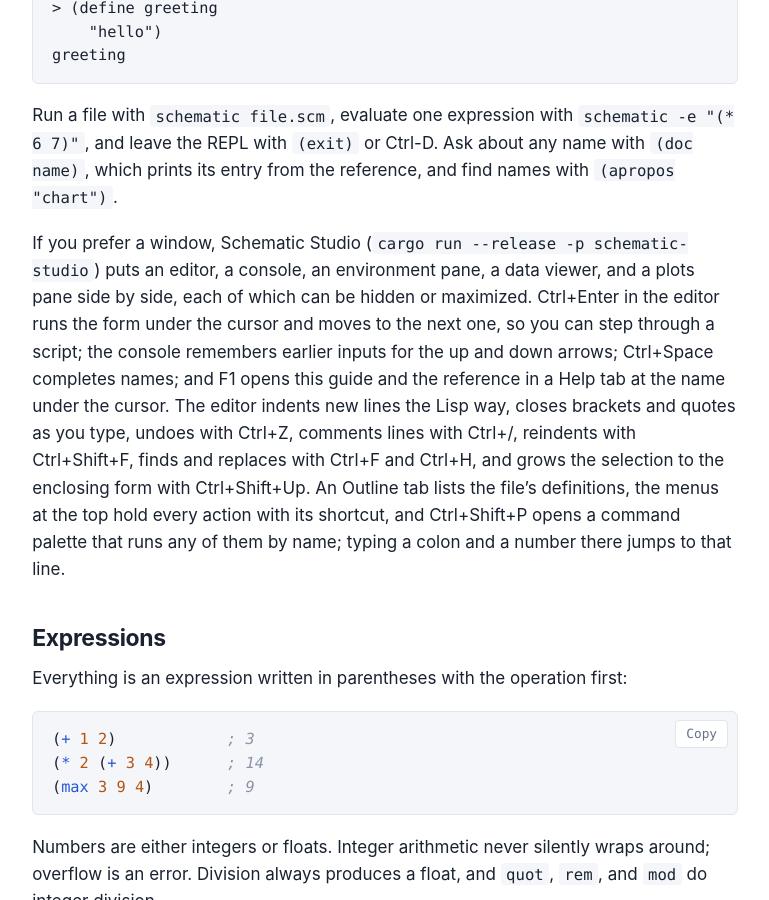
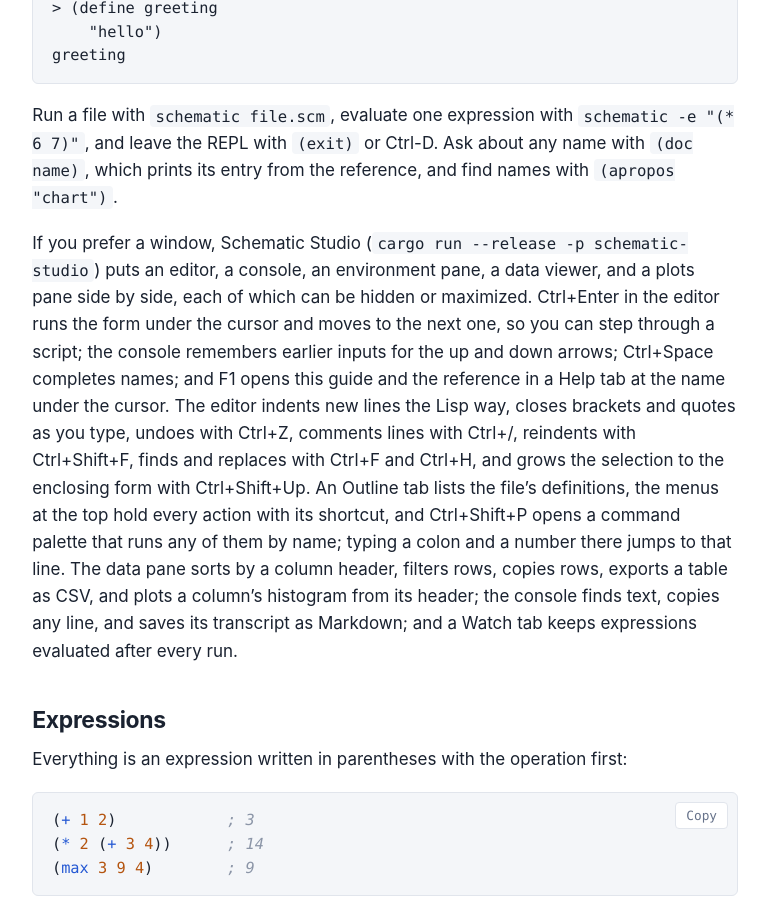
Before and after one commit to collide2954/schematic, a Jekyll site: the page built from docs/guide.md, in a window 1280 px wide and 900 px high, scrolled down 606 px. Shown: the whole window, without its empty margins (255-1024 px from the left). Built offline with Jekyll 4.4.1, drawn with Linux system fonts in a browser that asks for light colours; our own code applies the rules of GitHub Pages for plain Markdown files.

Commit message:
Document the data, console, watch, and project tools in Studio

```diff
--- a/docs/guide.md
+++ b/docs/guide.md
@@ -44,7 +44,10 @@ Ctrl+H, and grows the selection to the enclosing form with Ctrl+Shift+Up.
 An Outline tab lists the file's definitions, the menus at the top hold
 every action with its shortcut, and Ctrl+Shift+P opens a command palette
 that runs any of them by name; typing a colon and a number there jumps to
-that line.
+that line. The data pane sorts by a column header, filters rows, copies
+rows, exports a table as CSV, and plots a column's histogram from its
+header; the console finds text, copies any line, and saves its transcript
+as Markdown; and a Watch tab keeps expressions evaluated after every run.
 
 ## Expressions
 
```
Also changed, not shown: README.md, docs/studio.png.
